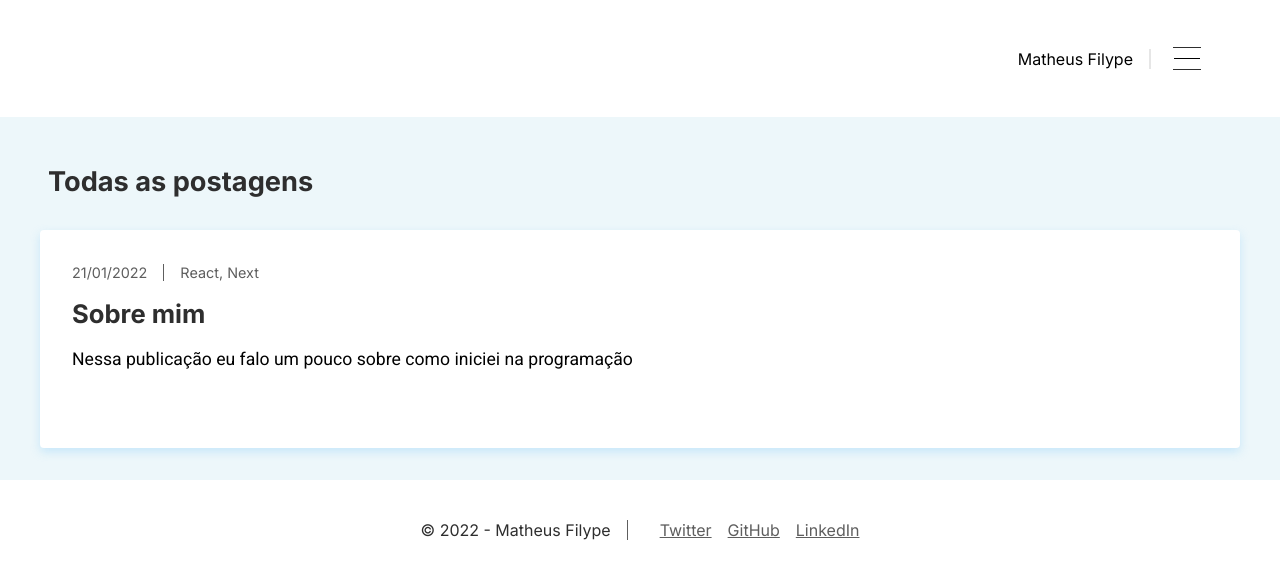
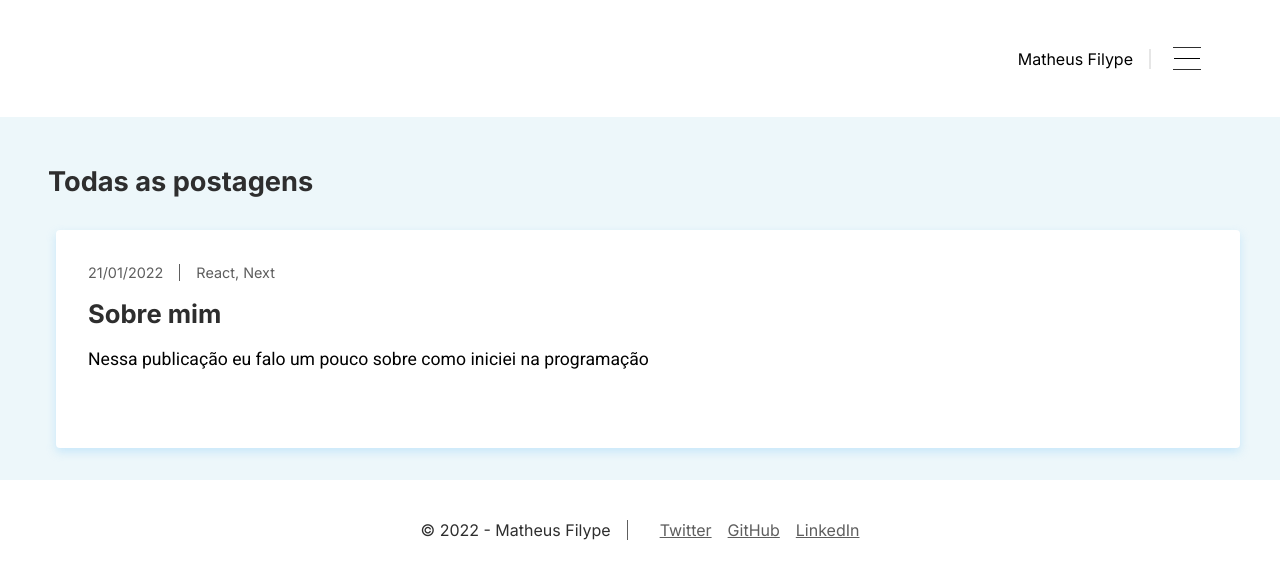
Before and after one commit to Santosl2/mfilypedev, a Next.js app: page /posts in a window 1280 px wide. Shown: the top 578 px of the page. Built offline with nearby package versions, Linux system fonts and the light colour scheme.

Commit message:
feat: flex props fix

```diff
--- a/src/components/PostList/styles.ts
+++ b/src/components/PostList/styles.ts
@@ -10,6 +10,7 @@ export const Post = styled.div`
   margin-bottom: 1rem;
   transition: background-color 0.3s ease-in-out 0s;
   cursor: pointer;
+  flex-shrink: 0;
 
   &:hover {
     background: rgb(230, 230, 230);
@@ -20,9 +21,8 @@ export const Post = styled.div`
   }
 
   @media screen and (min-width: 768px) {
-    & + div {
-      margin-left: 1rem;
-    }
+    flex-basis: 370px;
+    margin-left: 1rem;
   }
 `;
 
```
Also changed, not shown: src/components/MyProjects/style.ts (+7 -1 lines).
